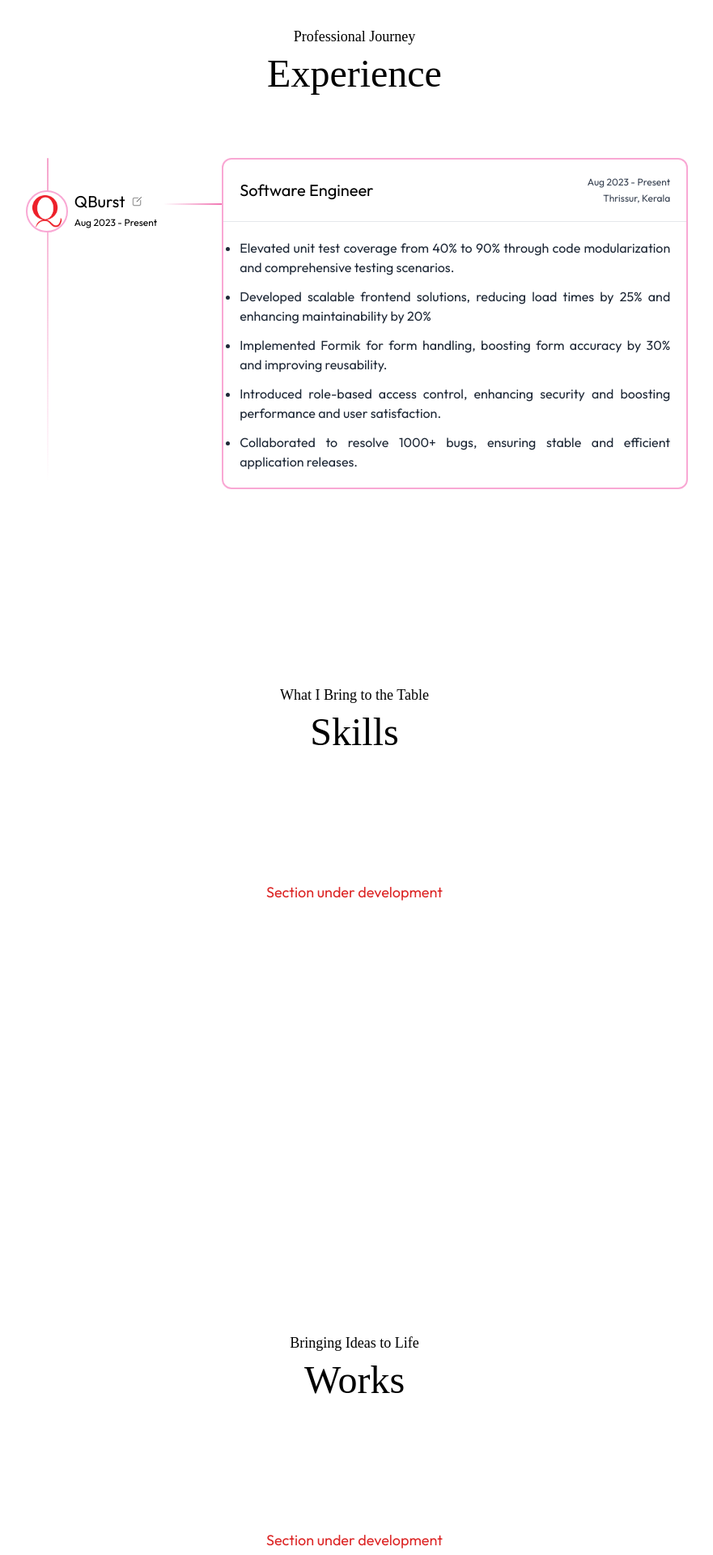
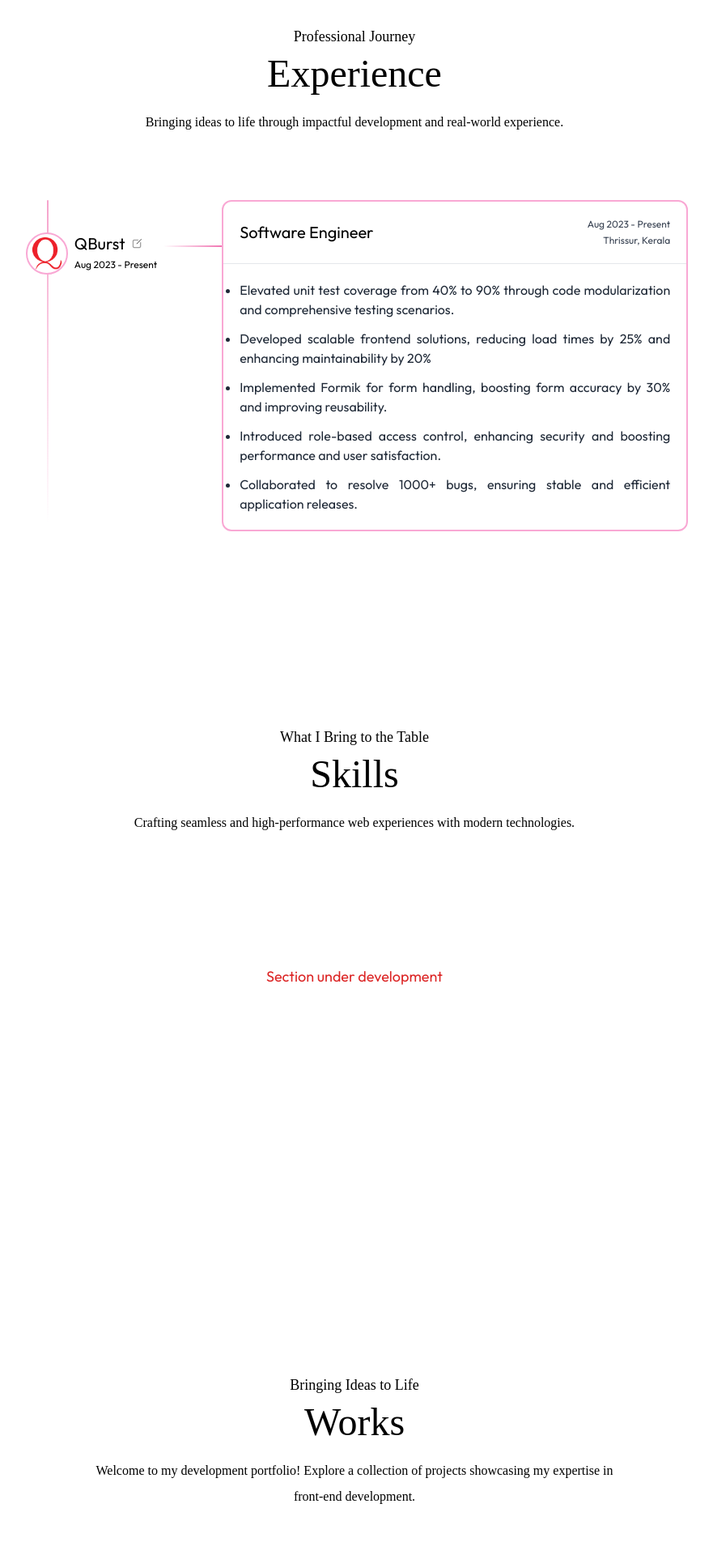
Before and after one commit to abhishekpv/portfolio, a Next.js app: page / in a window 1280 px wide. Shown: the part 2000-3920 px from the top of the page at 81% size, without its empty margins (202-1083 px from the left). Built offline with nearby package versions, Linux system fonts and the light colour scheme; a web font is replaced by a local one.

Commit message:
added section descriptions

```diff
--- a/components/contact/Contact.tsx
+++ b/components/contact/Contact.tsx
@@ -8,6 +8,10 @@ const Contact = () => {
     >
       <h4 className="text-center mb-2 text-lg font-Ovo">Connect with me</h4>
       <h2 className="text-center text-5xl font-Ovo">Get in touch</h2>
+      <p className="text-center max-w-2xl mx-auto mt-5 mb-12 font-Ovo">
+        I would love to hear from you! If you have any questions, comments or
+        feedback, please use the form below.
+      </p>
       <p className="text-center my-40 text-lg text-red-600 ">
         Section under development
       </p>
--- a/components/experience/Experience.tsx
+++ b/components/experience/Experience.tsx
@@ -11,6 +11,10 @@ const Experience = () => {
         Professional Journey
       </h4>
       <h2 className="text-center text-5xl font-Ovo">Experience</h2>
+      <p className="text-center max-w-2xl mx-auto mt-5 mb-12 font-Ovo">
+        Bringing ideas to life through impactful development and real-world
+        experience.
+      </p>
       <ExperienceBody />
     </div>
   );
--- a/components/skills/Skills.tsx
+++ b/components/skills/Skills.tsx
@@ -10,6 +10,10 @@ const Skills = () => {
         What I Bring to the Table
       </h4>
       <h2 className="text-center text-5xl font-Ovo">Skills</h2>
+      <p className="text-center max-w-2xl mx-auto mt-5 mb-12 font-Ovo">
+        Crafting seamless and high-performance web experiences with modern
+        technologies.
+      </p>
       <p className="text-center my-40 text-lg text-red-600 ">
         Section under development
       </p>
--- a/components/works/Works.tsx
+++ b/components/works/Works.tsx
@@ -10,6 +10,10 @@ const Works = () => {
         Bringing Ideas to Life
       </h4>
       <h2 className="text-center text-5xl font-Ovo">Works</h2>
+      <p className="text-center max-w-2xl mx-auto mt-5 mb-12 font-Ovo">
+        Welcome to my development portfolio! Explore a collection of projects
+        showcasing my expertise in front-end development.
+      </p>
       <p className="text-center my-40 text-lg text-red-600 ">
         Section under development
       </p>
```
